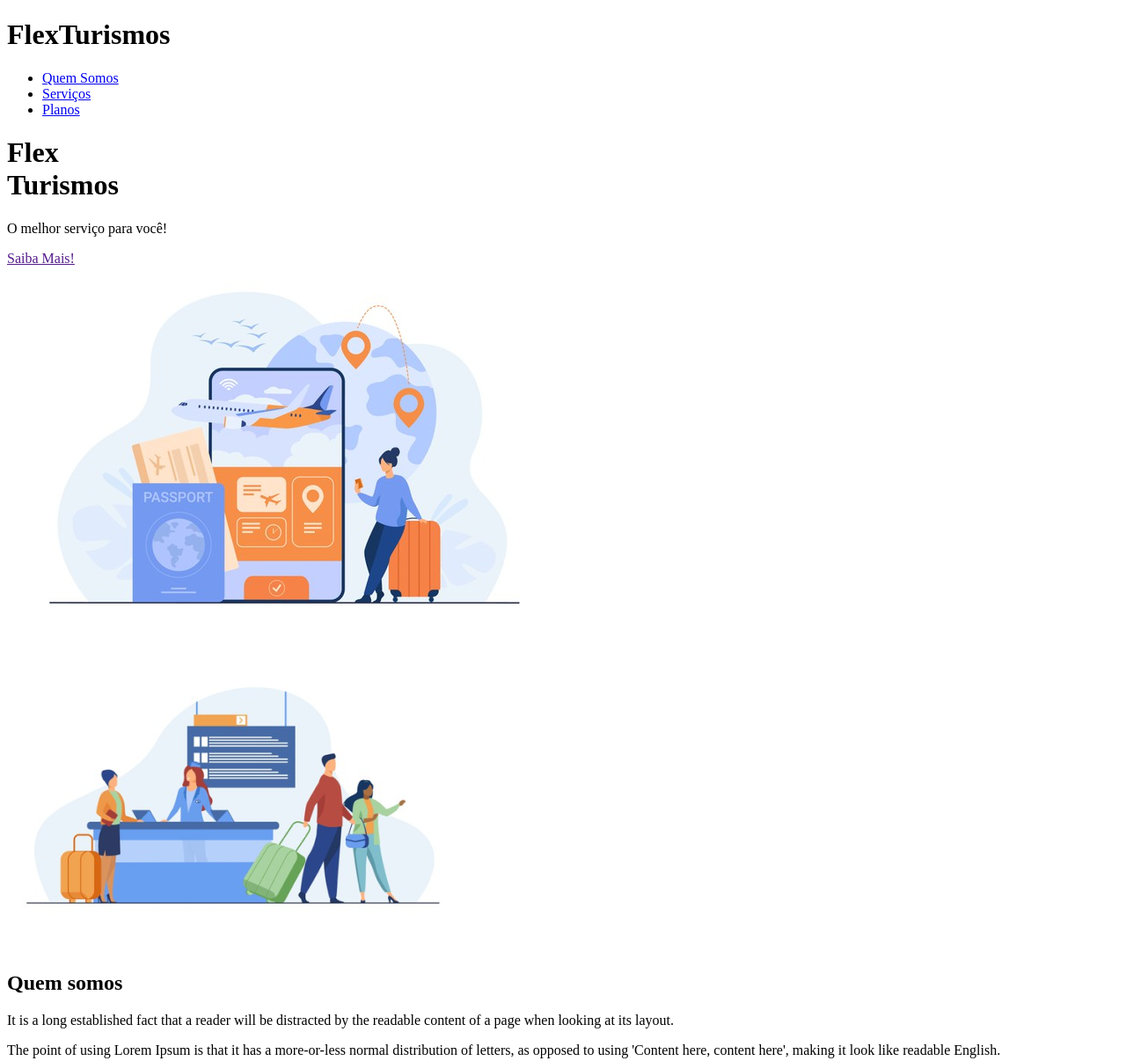
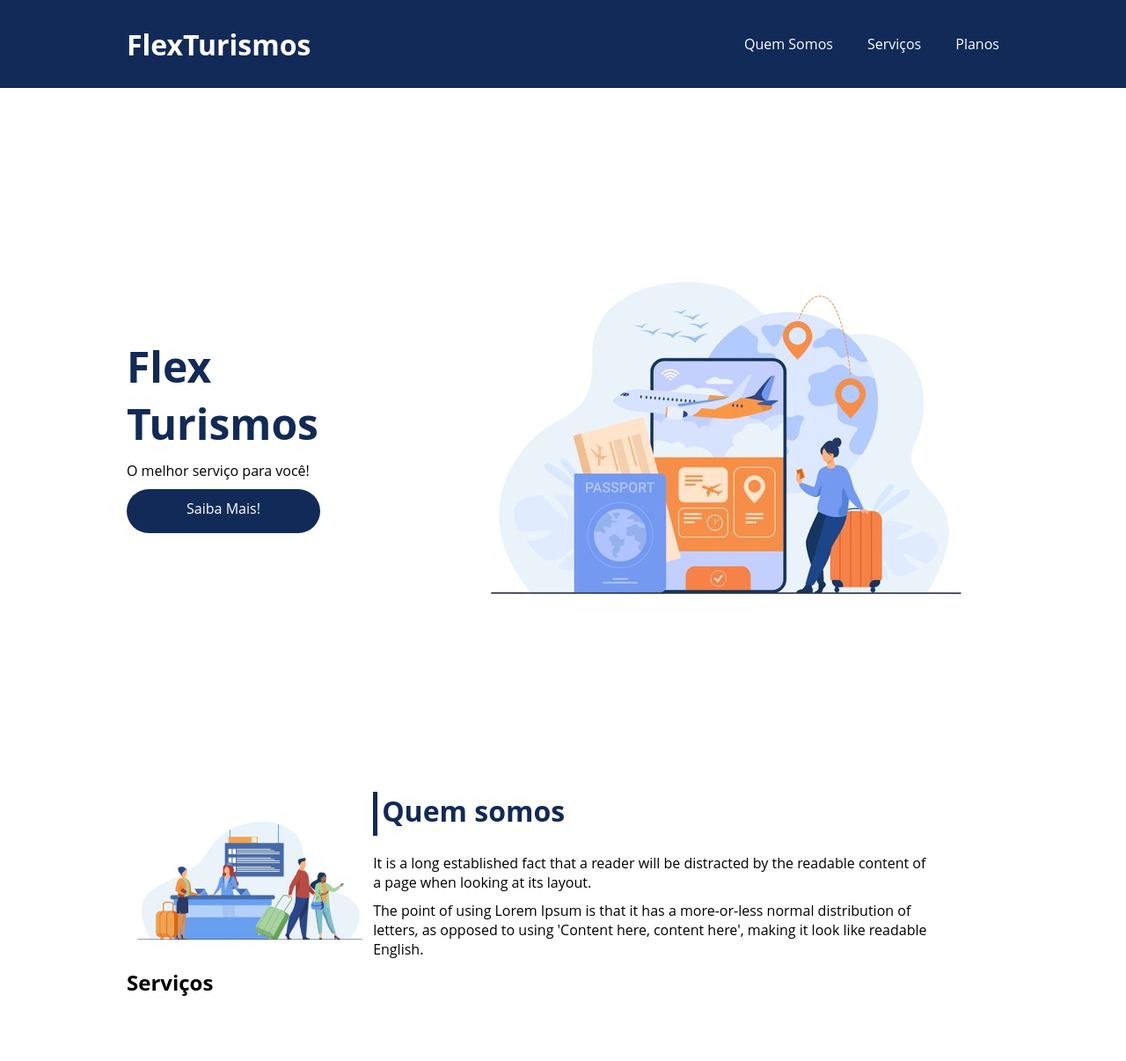
Before and after one commit to gustavoalcantaradev/projetos-dio, a plain HTML site: page project-flexbox-dio-master/flex-projeto/index.html in a window 1280 px wide. Shown: the top 1206 px of the page at 88% size. Drawn offline with Linux system fonts and the light colour scheme.

Commit message:
atualizações

```diff
--- a/project-flexbox-dio-master/flex-projeto/index.html
+++ b/project-flexbox-dio-master/flex-projeto/index.html
@@ -8,16 +8,19 @@
 </head>
 <body>
     <header>
-        <h1>FlexTurismos</h1>
-        <ul>
-            <li><a href="#quem-somos">Quem Somos</a></li>
-            <li><a href="#servicos">Serviços</a></li>
-            <li><a href="#planos">Planos</a></li>
-        </ul>
+        <div class="flex-container menu">
+            <div><h1>FlexTurismos</h1></div>
+            <ul class="list-items">
+                <li><a href="#quem-somos">Quem Somos</a></li>
+                <li><a href="#servicos">Serviços</a></li>
+                <li><a href="#planos">Planos</a></li>
+            </ul>
+        </div>
+
     </header>
 
-    <div>
-        <div>
+    <div class="flex-container apresentacao">
+        <div class="texto-apresentacao">
             <h1>Flex <br>Turismos</h1>
             <p>O melhor serviço para você!</p>
             <a href="">Saiba Mais!</a>
@@ -28,19 +31,20 @@
         </div>
     </div>
 
-    <div>
+    <div class="flex-container" id="quem-somos">
+        <div>
+                    <h2>Quem somos</h2>
+                    <p>It is a long established fact that a reader will be distracted by the readable content of a page when looking at its layout. </p>
+                    <p>The point of using Lorem Ipsum is that it has a more-or-less normal distribution of letters, as opposed to using 'Content here, content here', making it look like readable English.</p>
+                </div>
         <div>
             <img src="./images/1-quem-somos.png" alt="balcão de atendimento">
         </div>
 
-        <div>
-            <h2>Quem somos</h2>
-            <p>It is a long established fact that a reader will be distracted by the readable content of a page when looking at its layout. </p>
-            <p>The point of using Lorem Ipsum is that it has a more-or-less normal distribution of letters, as opposed to using 'Content here, content here', making it look like readable English.</p>
-        </div>
+
     </div>
 
-    <div>
+    <div class="flex-container">
         <div>
             <h2>Serviços</h2>
         </div>
--- a/project-flexbox-dio-master/flex-projeto/style.css
+++ b/project-flexbox-dio-master/flex-projeto/style.css
@@ -0,0 +1,108 @@
+*{
+    margin: 0;
+    padding: 0;
+    font-family: 'open sans', sans-serif;
+}
+
+ul{
+    list-style: none;
+    margin: 0;
+    padding: 0;
+}
+
+ul li a{
+    text-decoration: none;
+}
+
+div img{
+    display: block;
+    width: 100%;
+}
+
+.flex-container{
+    display: flex;
+    max-width: 992px;
+    margin: auto;
+    width: 100%;
+}
+
+header{
+    background-color: #122A57;
+    height: 100px;
+    display: flex;
+    align-items: center;
+    color: #fff;
+}
+
+header .list-items{
+    display: flex;
+    max-width: 290px;
+    width: 100%;
+    justify-content: space-between;
+    align-items: center;
+}
+
+.list-items li a{
+    color: #fff;
+}
+
+header .menu{
+    justify-content: space-between;
+}
+
+.apresentacao{
+    height: 100vh;
+    align-items: center;
+    justify-content: space-between;
+}
+
+.apresentacao .texto-apresentacao{
+    min-height: 200px;
+}
+
+.texto-apresentacao h1{
+    color: #122A57;
+    font-size: 48px;
+    margin-bottom: 10px;
+}
+
+.texto-apresentacao a{
+    background-color: #122A57;
+    color: #fff;
+    text-align: center;
+    border-radius: 30px;
+    width: 220px;
+    display: block;
+    text-decoration: none;
+    height: 50px;
+    line-height: 45px;
+    margin-top: 10px;
+    margin-bottom: 10px;
+}
+
+#quem-somos{
+    flex-direction: row-reverse;
+    align-items: center;
+    justify-content: space-between;
+}
+
+#quem-somos h2{
+    font-size: 32px;
+    color: #122A57;
+    display: flex;
+    margin-bottom: 20px;
+}
+
+#quem-somos h2::before{
+    content: "";
+    height: 50px;
+    width: 5px;
+    margin-right: 5px;
+    background-color: #122A57;
+    position: relative;
+}
+
+#quem-somos p{
+    margin-bottom: 10px;
+    width: 90%;
+}
```
